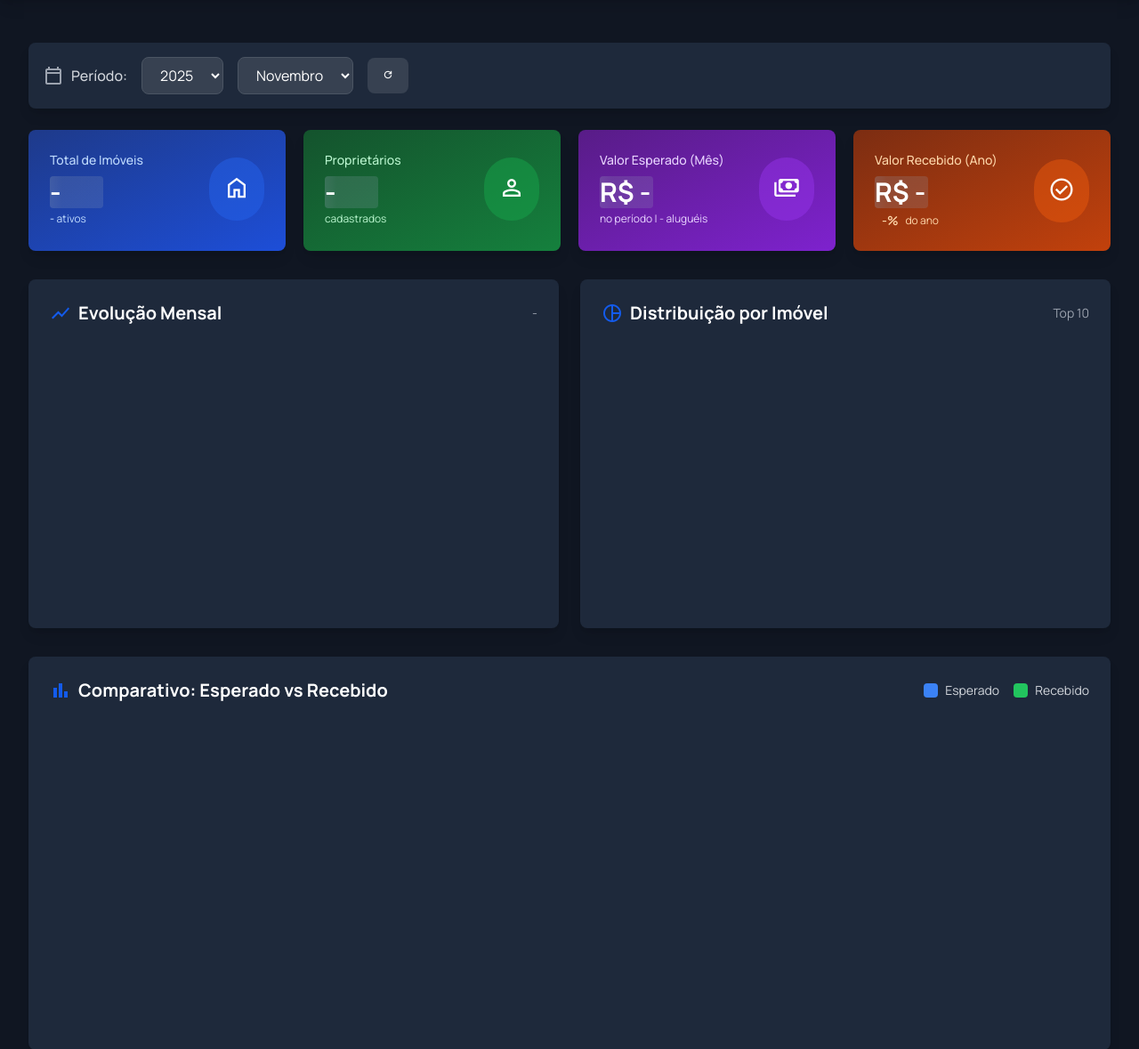
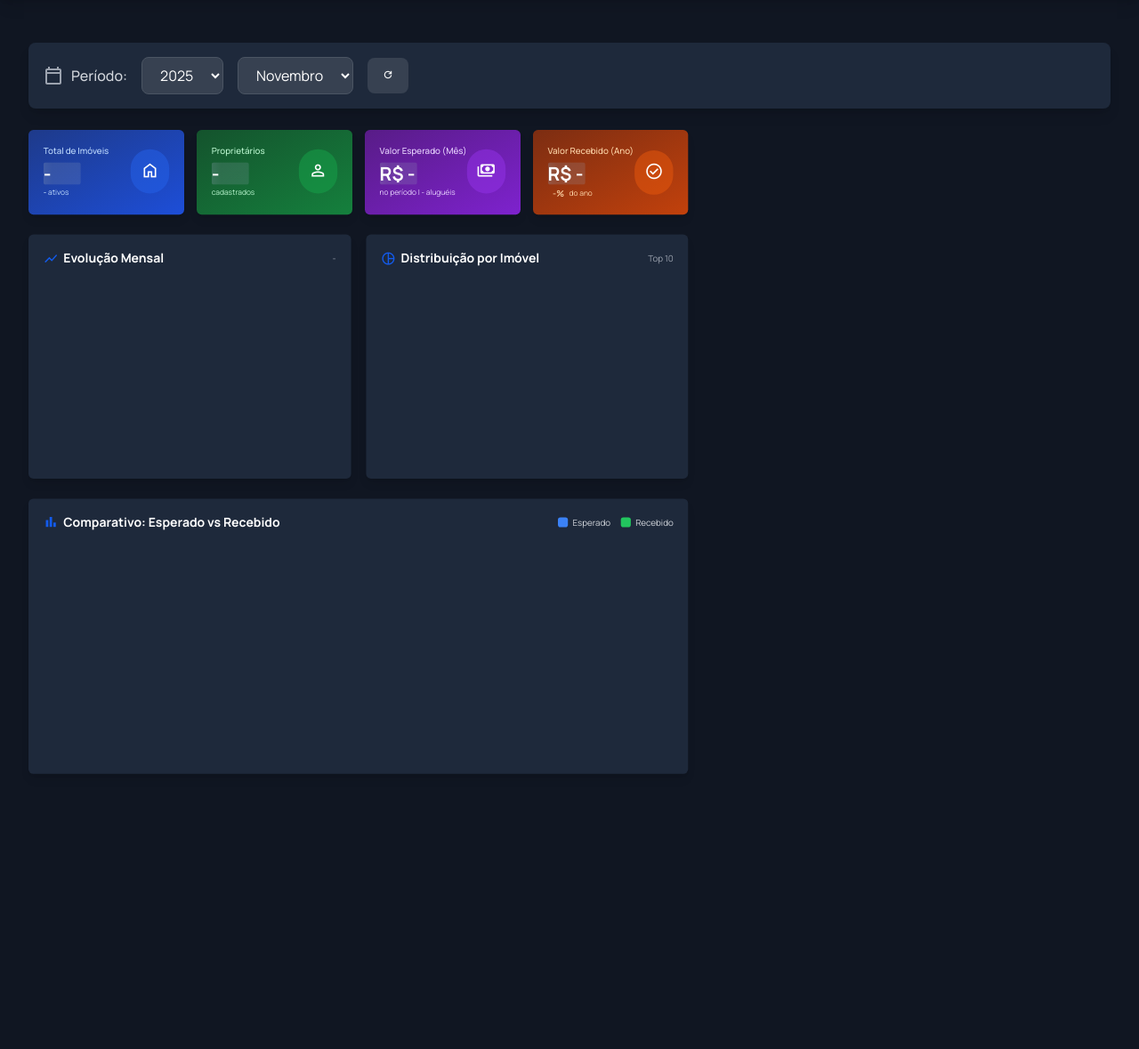
Before and after one commit to Mlocoes/AlugueisV5, a Python web app: template app/templates/dashboard.html in a window 1280 px wide. Shown: the part 64-1243 px from the top of the page at 89% size. Run offline with Jinja, Linux system fonts and the light colour scheme; the template is opened without the code that fills it, so the values that code supplies are empty; a map, chart or similar area stays blank; some libraries are stand-ins or nearby versions.

Commit message:
style(dashboard): scale stats cards down 30% with .dashboard-scale wrapper

```diff
--- a/app/templates/dashboard.html
+++ b/app/templates/dashboard.html
@@ -4,6 +4,19 @@
 <div class="min-h-screen" style="background-color: #101622;">
     <!-- Navbar -->
     {% include "navbar.html" %}
+
+    <style>
+    /* Escala todo o bloco de stats em 70% (reduz 30%) */
+    .dashboard-scale {
+        transform: scale(0.7);
+        transform-origin: top left;
+        display: inline-block; /* para que o scale afete o bloco inteiro */
+    }
+    /* Ajuste para evitar overflow horizontal indesejado */
+    @media (min-width: 1024px) {
+        .dashboard-scale { margin-left: 0; }
+    }
+    </style>
 
     <!-- Main Content -->
     <main class="max-w-7xl mx-auto py-6 sm:px-6 lg:px-8">
@@ -37,8 +50,9 @@
             </div>
         </div>
 
-        <!-- Stats Cards with Animations -->
-        <div class="grid grid-cols-1 gap-5 sm:grid-cols-2 lg:grid-cols-4 mb-8">
+        <!-- Stats Cards with Animations (scaled) -->
+        <div class="dashboard-scale origin-top-left">
+            <div class="grid grid-cols-1 gap-5 sm:grid-cols-2 lg:grid-cols-4 mb-8">
             <!-- Card 1: Total Imóveis -->
             <div class="bg-gradient-to-br from-blue-900 to-blue-700 rounded-lg shadow-lg p-6 card-hover transform transition-all hover:scale-105">
                 <div class="flex items-center justify-between">
```
